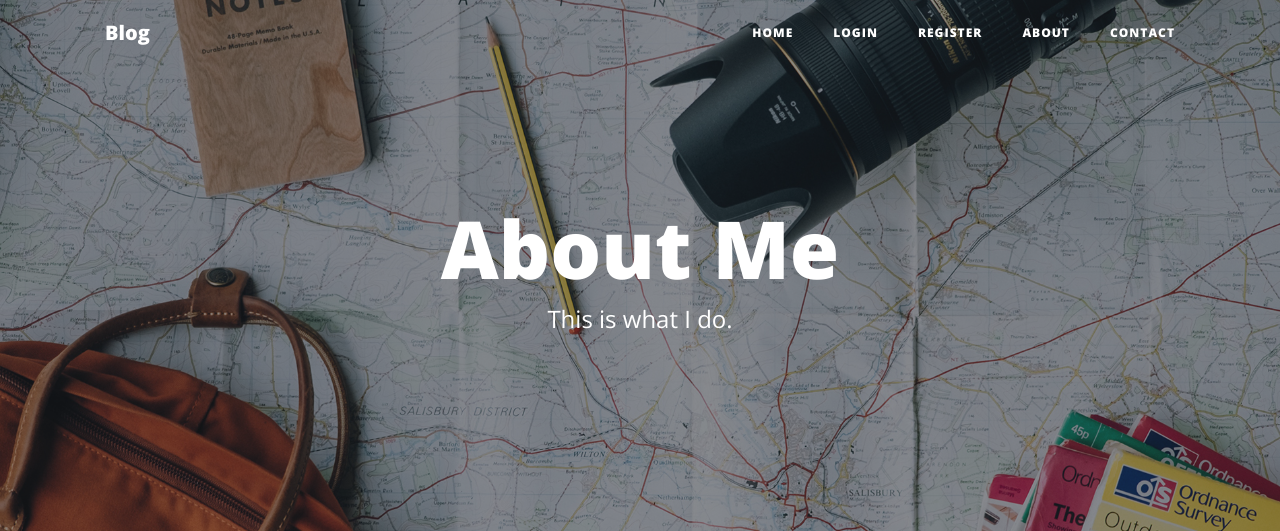
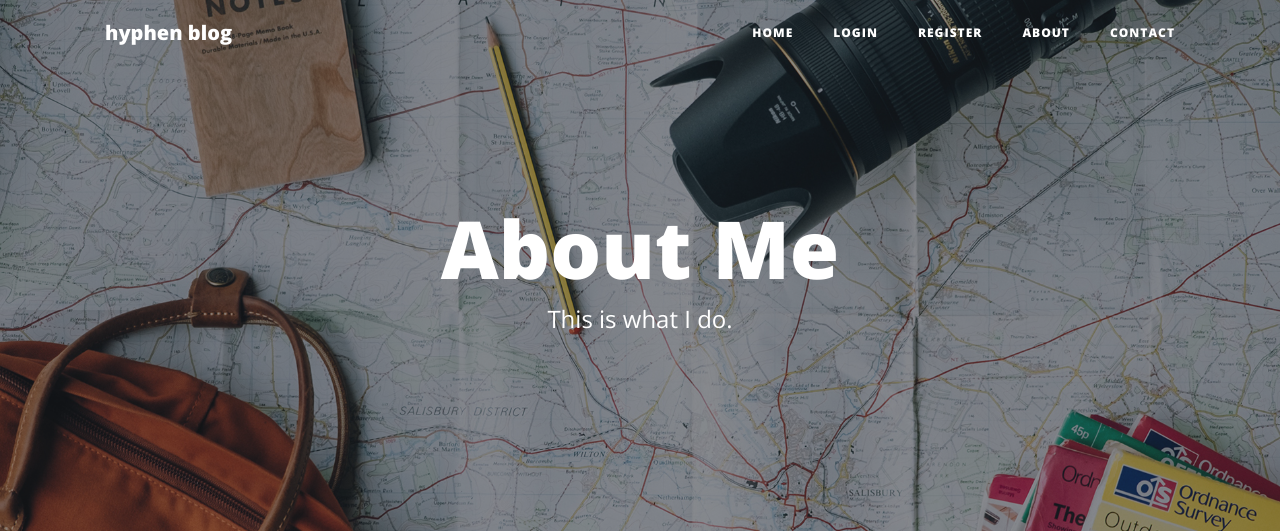
Before and after one commit to riteessshh/flask-blog-v2.0, a Flask app: page /about in a window 1280 px wide. Shown: the top 531 px of the page. Run offline with Flask 2, Linux system fonts and the light colour scheme; some libraries are stand-ins or nearby versions.

Commit message:
Update header.html
renamed the web app.

```diff
--- a/templates/header.html
+++ b/templates/header.html
@@ -31,7 +31,7 @@
   <!-- Navigation -->
   <nav class="navbar navbar-expand-lg navbar-light fixed-top" id="mainNav">
     <div class="container">
-      <a class="navbar-brand" href="{{url_for('get_all_posts')}}">Blog</a>
+      <a class="navbar-brand" href="{{url_for('get_all_posts')}}">hyphen blog</a>
       <button class="navbar-toggler navbar-toggler-right" type="button" data-toggle="collapse" data-target="#navbarResponsive" aria-controls="navbarResponsive" aria-expanded="false" aria-label="Toggle navigation">
         Menu
         <i class="fas fa-bars"></i>
```
